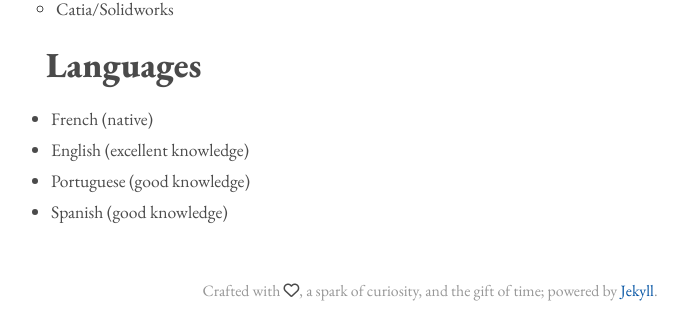
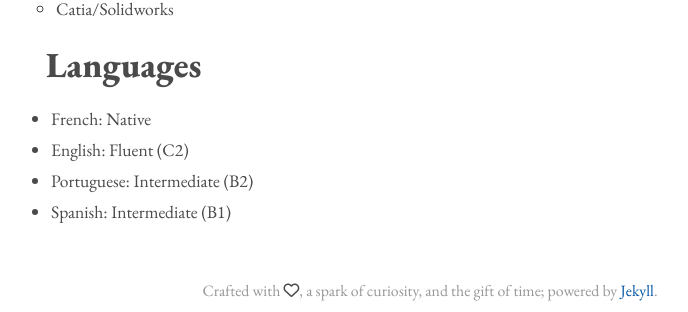
Before and after one commit to philippemiron/philippemiron.github.io, a Jekyll site: the page built from cv.md, in a window 1280 px wide and 900 px high, scrolled down 6710 px. Shown: the part 579-891 px from the top of the window, without its empty margins (210-898 px from the left). Built offline with Jekyll 4.4.1, drawn with Linux system fonts in a browser that asks for light colours.

Commit message:
fix languages

```diff
--- a/cv.md
+++ b/cv.md
@@ -89,7 +89,7 @@ order: 2
   - Catia/Solidworks
 
 ## Languages
-- French (native)
-- English (excellent knowledge)
-- Portuguese (good knowledge)
-- Spanish (good knowledge)
+- French: Native
+- English: Fluent (C2)
+- Portuguese: Intermediate (B2)
+- Spanish: Intermediate (B1)
```
